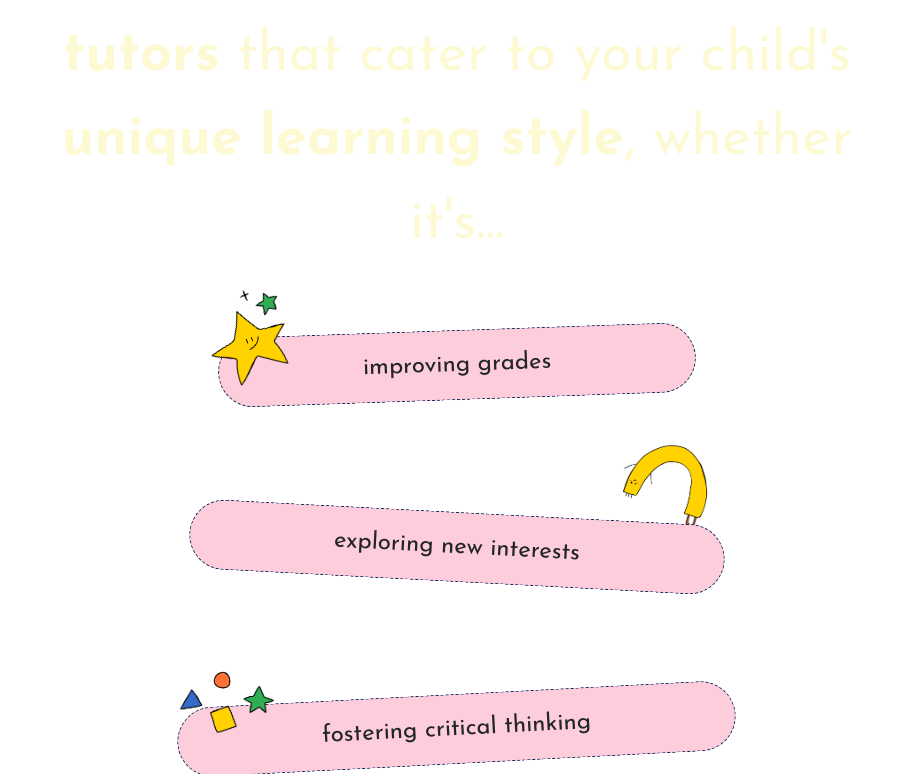
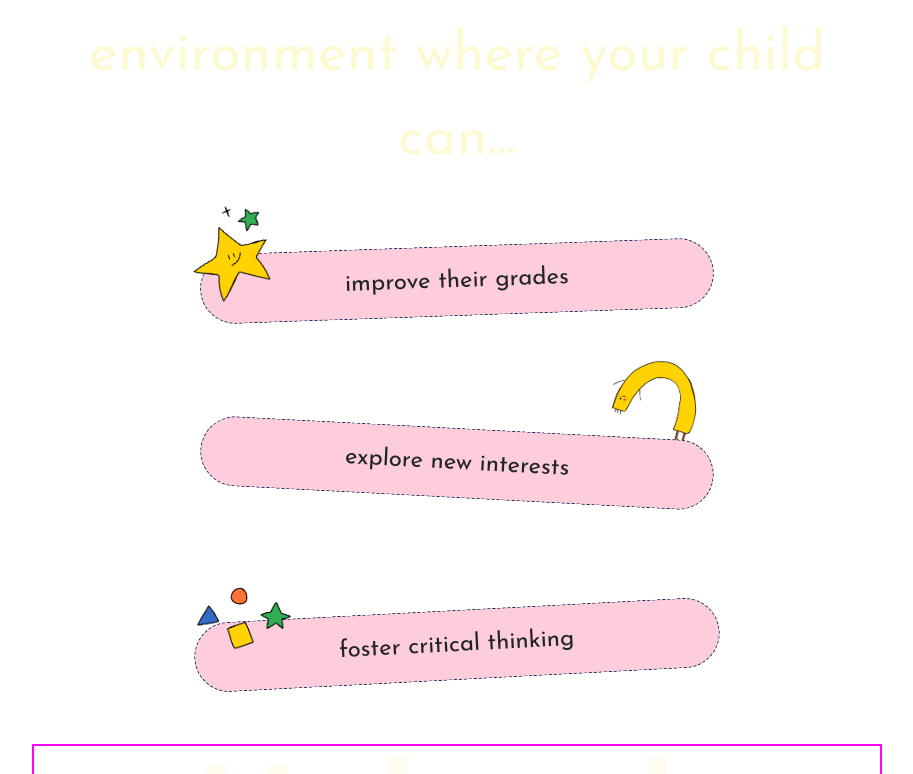
Before and after one commit to doganeraylin/online-tutors-frontend, a Next.js app: page /about in a window 1280 px wide. Shown: the part 1726-2500 px from the top of the page, without its empty margins (183-1096 px from the left). Built offline with nearby package versions, Linux system fonts and the light colour scheme; a web font is replaced by a local one.

Commit message:
added new classnames

```diff
--- a/components/About/About.js
+++ b/components/About/About.js
@@ -3,49 +3,46 @@ import styles from "./About.module.css"
 const About = () => {
     return (
         <div className={`${styles.container} d-flex flex-column justify-content-center align-items-center`}>
-            <div className={styles.introContainer}>
+            <div className={`${styles.introContainer} ${styles.lightYellowTitle}`}>
                 <p className={styles.titleItalic}>from vision to reality:</p>
                 <p className={styles.title}>the story of</p>
                 <p className={styles.titleColored}>Playful Minds!</p>
-
             </div>
-            <div className={styles.storyContainer}>
-                <p>Playful Minds was founded in 2018 by a group of experienced educators who saw a need for a new kind of online learning platform for kids.</p>
-                <p>They wanted to create a platform that was not only fun and engaging but also personalized to meet the unique needs of each child. </p>
-                <p>Over the years, Playful Minds has grown into a thriving community of learners and educators, and we continue to expand our offerings to provide the best possible learning experience for children.</p>
+            <div className={`${styles.storyContainer} ${styles.lightYellowText}`}>
+                <p><span className={styles.companyName}>Playful Minds!</span> was founded in 2018 by a group of <span>experienced educators</span> who saw a need for a new kind of online learning platform for kids.</p>
+                <p>They wanted to create a platform that was not only <span>fun</span> and<span> engaging</span> but also <span>personalized</span> to meet the unique needs of each child. </p>
+                <p>Over the years, <span className={styles.companyName}>Playful Minds!</span> has grown into a thriving <span>community of learners and educators</span>, and we continue to expand our offerings to provide the best possible learning experience for children.</p>
             </div>
-            {/*  */}
-            <div className={styles.featureContainer}>
+            <div className={`${styles.featureContainer} ${styles.lightYellowText}`}>
                 <div className={`${styles.featureTitleContainer}`}>
-                    <p className={styles.featureTitle}>Learning is an Adventure</p>
+                    <p className={`${styles.featureTitle} ${styles.lightYellowTitle}`}>Learning is an Adventure</p>
                     <img className={styles.featureBoyImg} src="./assets/about/boy.png"></img>
                 </div>
                 <div className={styles.featureDescriptionContainer}>
-                    <p className={styles.featureDescription}>We provide personalized<span> one-on-one</span> sessions with <span>expert tutors</span> that cater to your child's <span>unique learning style</span>, whether it's...</p>
+                    <p className={styles.featureDescription}>We provide a <span>safe</span> and <span>comfortable</span>learning environment where your child can...</p>
                 </div>
                 <div className={styles.featureDescriptionItems}>
                     <div className={`${styles.itemOne} ${styles.singleItemContainer}`}>
                         <img className={`${styles.itemImgOne} ${styles.itemImg}`} src="./assets/about/star.png"></img>
-                        <p>improving grades</p>
+                        <p>improve their grades</p>
                     </div>
                     <div className={`${styles.itemTwo} ${styles.singleItemContainer}`}>
                         <img className={`${styles.itemImgTwo} ${styles.itemImg}`} src="./assets/about/yellow-shape.png"></img>
-                        <p>exploring new interests</p>
+                        <p>explore new interests</p>
                     </div>
                     <div className={`${styles.itemThree} ${styles.singleItemContainer}`}>
                         <img className={`${styles.itemImgThree} ${styles.itemImg}`}  src="./assets/about/shapes.png"></img>
-                        <p>fostering critical thinking</p>
+                        <p>foster critical thinking</p>
                     </div>
                 </div>
             </div>
-            {/*  */}
-            <div className={styles.featureContainer}>
+            <div className={`${styles.featureContainer} ${styles.lightYellowText}`}>
                 <div className={styles.featureTitleContainer}>
-                    <p className={styles.featureTitleCentered}>Personalized Learning at its Best.</p>
+                    <p className={`${styles.featureTitleCentered} ${styles.lightYellowTitle}`}>Unleash Unique Learning</p>
                 </div>
                 <div className={styles.featureDescriptionContainer}>
                     <p className={styles.featureDescription}>Our core service is personalized <span>one-on-one</span> sessions with <span>expert tutors</span> who work closely with your child to develop a <span>customized learning plan</span> that meets their individual needs.</p>
-                    <p>We also offer <span>group classes </span>and<span> workshops</span> on various subjects, including...</p>
+                    <p className={styles.featureDescription}>We also offer <span>group classes </span>and<span> workshops</span> on various subjects, including...</p>
                 </div>
                 <div className={styles.subjectsContainer}>
                     <div className={styles.singleSubjectContainer}>
@@ -63,11 +60,9 @@ const About = () => {
                     </div>
                 </div>
             </div>
-
-            {/*  */}
-            <div className={styles.featureContainer}>
+            <div className={`${styles.featureContainer} ${styles.lightYellowText}`}>
                 <div clasName={styles.featureTitleContainer}>
-                    <p className={styles.featureTitleCentered}>Fun and Interactive Learning Resources</p>
+                    <p className={`${styles.featureTitleCentered} ${styles.lightYellowTitle}`}>Fun and Engaging Learning Resources</p>
                 </div>
                 <div className={styles.featureDescriptionContainer}>
                     <p className={styles.featureDescription}>We offer a variety of learning resources and tools to help children learn and grow.
@@ -89,12 +84,12 @@ const About = () => {
                     </div>
                 </div>
             </div>
-            <div className={styles.featureContainer}>
+            <div className={`${styles.featureContainer} ${styles.lightYellowText}`}>
                 <div className={styles.summaryContainer}>
-                    <p>Overall, our goal at Playful Minds is to provide a safe and supportive learning environment that fosters creativity and learning.</p>
+                    <p>Overall, our goal at <span>Playful Minds!</span> is to provide a safe and supportive learning environment that fosters creativity and learning.</p>
                     <p>We believe that every child has the potential to achieve great things, and we're committed to helping them unlock their full potential through fun and engaging learning experiences.</p>
                 </div>
-                <div className={styles.ctaTextContainer}>
+                <div className={`${styles.ctaTextContainer} ${styles.lightYellowTitle}`}>
                     <p className={styles.ctaText}>embark on an exciting learning adventure today!</p>
                 </div>
                 <div className={styles.btn}>
```
